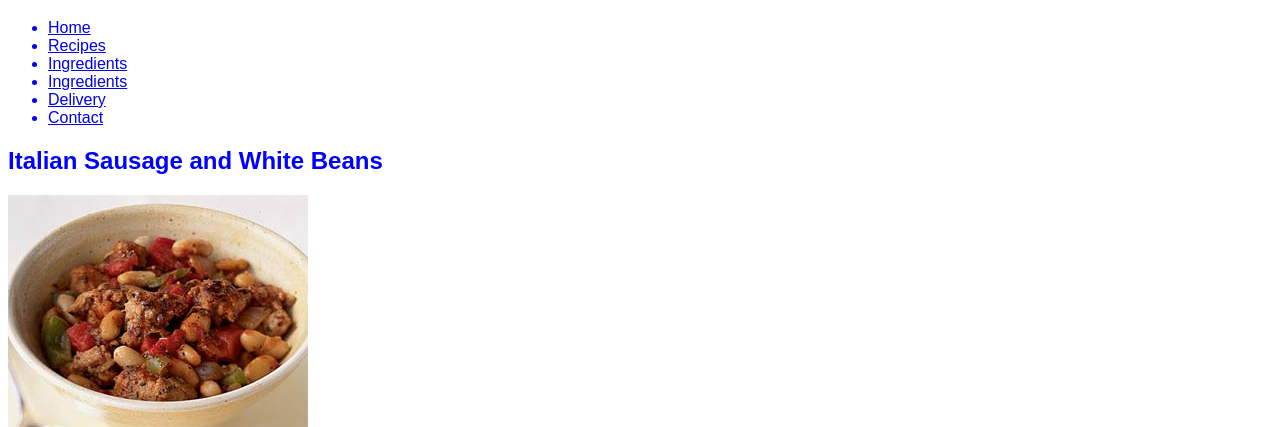
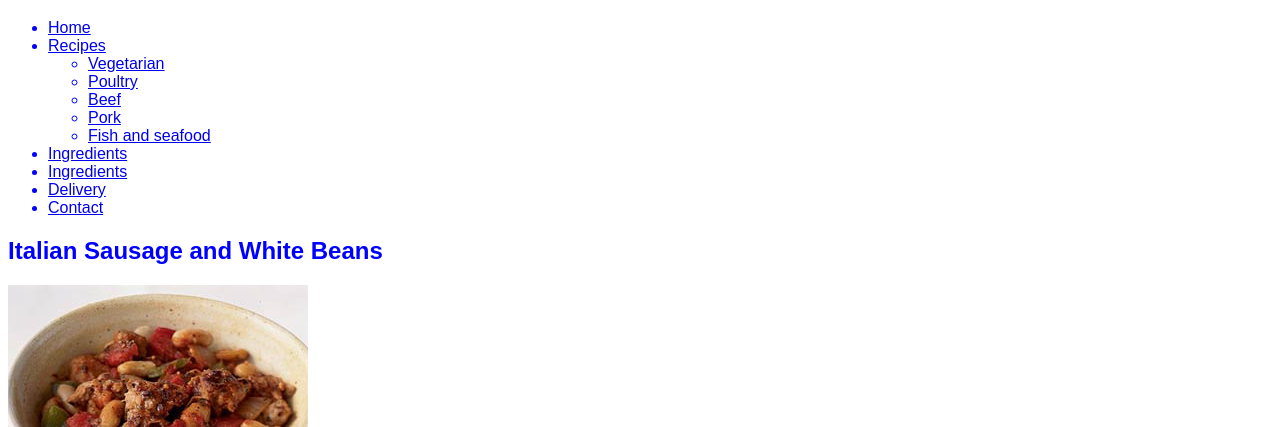
Before and after one commit to covrigel/lhl_favourite_recipe, a plain HTML site: page favourite_recipe/index.html in a window 1280 px wide. Shown: the part 373-800 px from the top of the page. Drawn offline with Linux system fonts and the light colour scheme.

Commit message:
Html drop-down menu and div class for topPage

```diff
--- a/favourite_recipe/index.html
+++ b/favourite_recipe/index.html
@@ -16,13 +16,22 @@
       <h1>Dirty Kitchen</h1>
       <ul id="topNav">
         <li><a href="#">Home</a></li>
-        <li><a href="#">Recipes</a></li>
+        <li><a href="#">Recipes</a>
+          <ul class="dropDown">
+            <li><a href="#">Vegetarian</a></li>
+            <li><a href="#">Poultry</a></li>
+            <li><a href="#">Beef</a></li>
+            <li><a href="#">Pork</a></li>
+            <li><a href="#">Fish and seafood</a></li>
+          </ul>
+        </li>
         <li><a href="#">Ingredients</a></li>
         <li><a href="#">Ingredients</a></li>
         <li><a href="#">Delivery</a></li>
         <li><a href="#">Contact</a></li>
       </ul>
     </header>
+    <div class="topPage">
       <h2>Italian Sausage and White Beans</h2>
       <img src="media/sausage-beans.jpg" width="300" height="300" title="Italian sausages with white beans" alt="Bowl of italian sausages with vegetables and white beans"/>
       <p>Savory Italian sausage and beans combine for a quick and easy weeknight meal. If you're lucky, you'll have some leftovers for next day's lunch.</p>
@@ -40,6 +49,7 @@
           <li>1 (14.5-ounce) can diced Italian-style tomatoes, undrained</li>
         </ul>
       </section>
+    </div>
     <div>
       <table>
         <thead>
```
Lines whose indentation alone changed are shown as unchanged.
